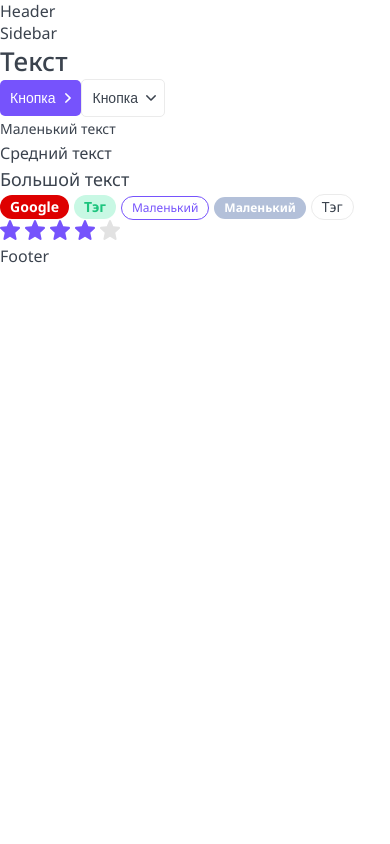
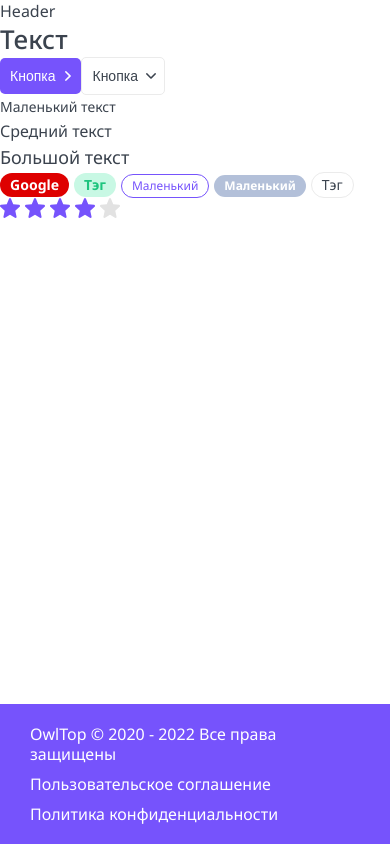
Before and after one commit to AndreyKozlovN/Online-School, a Next.js app: page / in a window 390 px wide. Built offline with nearby package versions, Linux system fonts and the light colour scheme.

Commit message:
add layout and footer

```diff
--- a/components/Rating/Rating.module.css
+++ b/components/Rating/Rating.module.css
@@ -4,6 +4,7 @@
 
 .star svg {
 	margin-right: 5px;
+
 	cursor: pointer;
 }
 
--- a/components/Tag/Tag.module.css
+++ b/components/Tag/Tag.module.css
@@ -3,6 +3,7 @@
 
 	box-sizing: border-box;
 	margin-right: 5px;
+
 	border-radius: 20px;
 }
 
--- a/layout/Footer/Footer.module.css
+++ b/layout/Footer/Footer.module.css
@@ -0,0 +1,23 @@
+.footer {
+	display: grid;
+
+	padding: 20px 30px;
+
+	color: var(--white);
+	background: var(--primary);
+	grid-template-columns: 1fr auto auto;
+	gap: 10px 40px;
+
+	font-size: 16px;
+	line-height: 20px;
+}
+
+.footer a:hover {
+	color: var(--gray-light);
+}
+
+@media (max-width: 765px) {
+	.footer {
+		grid-template-columns: 1fr;
+	}
+}
--- a/layout/Footer/Footer.tsx
+++ b/layout/Footer/Footer.tsx
@@ -1,10 +1,16 @@
 import styles from "./Footer.module.css";
 import { FooterProps } from "./Footer.props";
+import cn from "classnames";
+import { format } from "date-fns";
 
-export const Footer = ({ ...props }: FooterProps): JSX.Element => {
+export const Footer = ({ className, ...props }: FooterProps): JSX.Element => {
 	return (
-		<div {...props}>
-			Footer
-		</div>
+		<footer className={cn(className, styles.footer)} {...props}>
+			<div>
+				OwlTop © 2020 - {format(new Date(), "yyyy")} Все права защищены
+			</div>
+			<a href="#" target="_blank">Пользовательское соглашение</a>
+			<a href="#" target="_blank">Политика конфиденциальности</a>
+		</footer>
 	);
 };
--- a/layout/Layout.module.css
+++ b/layout/Layout.module.css
@@ -0,0 +1,50 @@
+.wrapper {
+	display: grid;
+	grid-template-columns: auto 230px minmax(320px, 1200px) auto;
+	grid-template-rows: auto 1fr auto;
+	grid-template-areas:
+		". header header ."
+		". sidebar body ."
+		"footer footer footer footer";
+
+	min-height: 100vh;
+	gap: 0 30px;
+}
+
+.header {
+	grid-area: header;
+
+	display: none;
+}
+
+.sidebar {
+	grid-area: sidebar;
+}
+
+.body {
+	grid-area: body;
+}
+
+.footer {
+	grid-area: footer;
+}
+
+@media (max-width: 765px) {
+	.wrapper {
+		grid-template-columns: minmax(320px, 1fr);
+		grid-template-areas:
+			"header"
+			"body"
+			"footer";
+	}
+
+	.header {
+		display: block;
+	}
+
+	.sidebar {
+		display: none;
+	}
+
+	.footer {}
+}
--- a/layout/Layout.tsx
+++ b/layout/Layout.tsx
@@ -1,4 +1,4 @@
-import styles from "./P.module.css";
+import styles from "./Layout.module.css";
 import { LayoutProps } from "./Layout.props";
 import { Header } from "./Header/Header";
 import { Footer } from "./Footer/Footer";
@@ -7,16 +7,14 @@
 
 const Layout = ({ children }: LayoutProps): JSX.Element => {
 	return (
-		<>
-			<Header />
-			<div>
-				<Sidebar />
-				<div>
-					{children}
-				</div>
+		<div className={styles.wrapper}>
+			<Header className={styles.header} />
+			<Sidebar className={styles.sidebar} />
+			<div className={styles.body}>
+				{children}
 			</div>
-			<Footer />
-		</>
+			<Footer className={styles.footer} />
+		</div>
 	);
 };
 
--- a/package.json
+++ b/package.json
@@ -11,6 +11,7 @@
   },
   "dependencies": {
     "-": "^0.0.1",
+    "date-fns": "^2.29.3",
     "next": "12.3.1",
     "react": "18.2.0",
     "react-dom": "18.2.0",
--- a/styles/globals.css
+++ b/styles/globals.css
@@ -4,7 +4,7 @@
 	padding: 0;
 
 	color: var(--black);
-	background: #fff;
+	background: #FFF;
 
 	font-family: "Noto Sans", sans-serif;
 }
```
Also changed, not shown: components/Button/Button.module.css (line endings or trailing spaces), components/P/P.module.css (line endings or trailing spaces), 1 other file (tests, documents, lock files or other folders).
